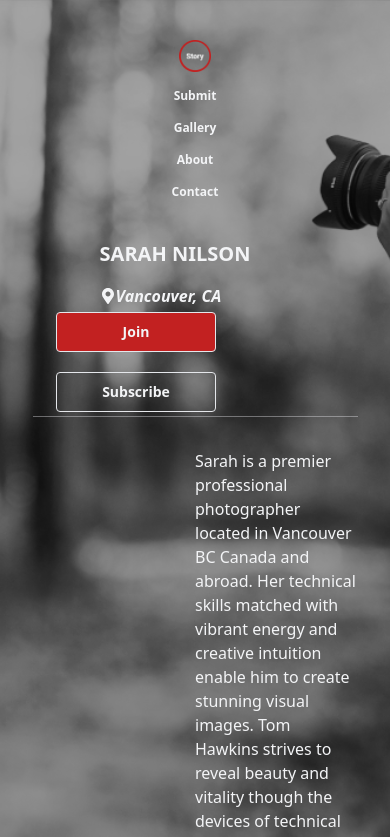
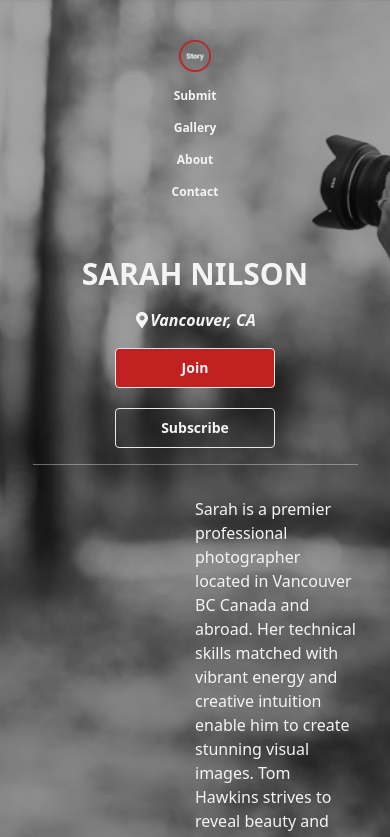
Before and after one commit to fojanb/Fojan-Portfolio, a React (Create React App) app: page / in a window 390 px wide. Shown: the top 837 px of the page. Built offline with nearby package versions, Linux system fonts and the light colour scheme.

Commit message:
Update Header and Main

```diff
--- a/src/components/Main/Main.js
+++ b/src/components/Main/Main.js
@@ -3,14 +3,14 @@ import { FaMapMarkerAlt } from "react-icons/fa";
 const Main = () => {
   return (
     <div className="grid grid-rows-2 grid-cols-1 justify-center items-center m-auto px-28 md:px-14 sm:px-8 sm:m-auto">
-      <div className="felx text-5xl text-gray-100 font-bold pt-24 lg:text-4xl md:text-3xl md:pt-20 md:pr-10 galaxy:text-xl sm:-mt-10 sm:text-xl sm:m-auto sm:justify-center sm:items-center">
+      <div className="flex flex-col text-5xl text-gray-100 font-bold pt-24 lg:text-4xl md:text-3xl md:pt-14 galaxy:text-3xl sm:text-xl sm:m-auto sm:justify-center sm:items-center sm:">
         <h1>SARAH NILSON</h1>
         <div className="flex text-base text-gray-100">
           <FaMapMarkerAlt className="mt-5" />
           <span className="italic mt-4">Vancouver, CA</span>
         </div>
       </div>
-      <div className="flex flex-wrap text-gray-100 ">
+      <div className="flex flex-wrap text-gray-100 md:justify-evenly galaxy:justify-evenly sm:justify-evenly">
         <button className="bg-ruby font-bold border text-xl px-10 py-2 rounded sm:text-sm sm:w-40 sm:h-10 sm:mb-5">
           Join
         </button>
```
